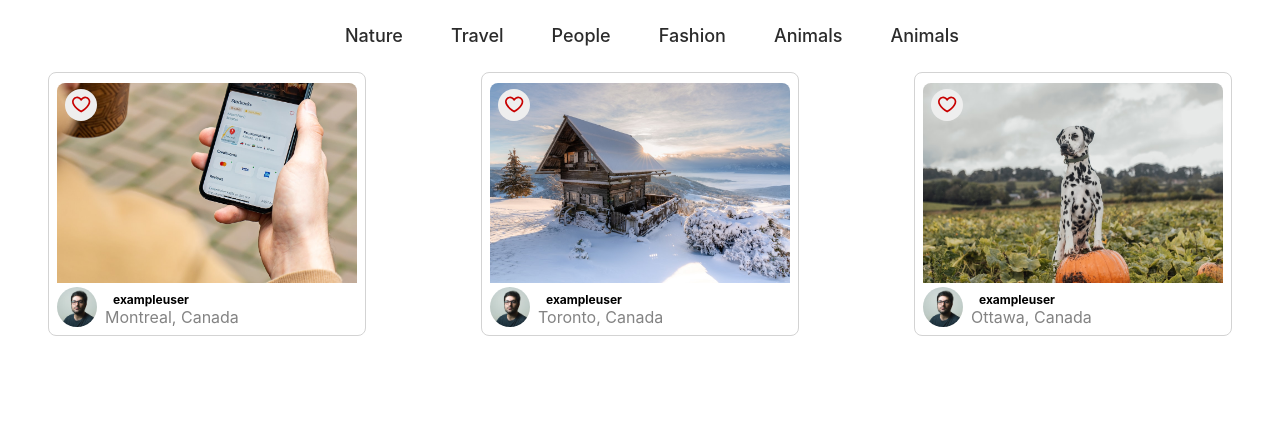
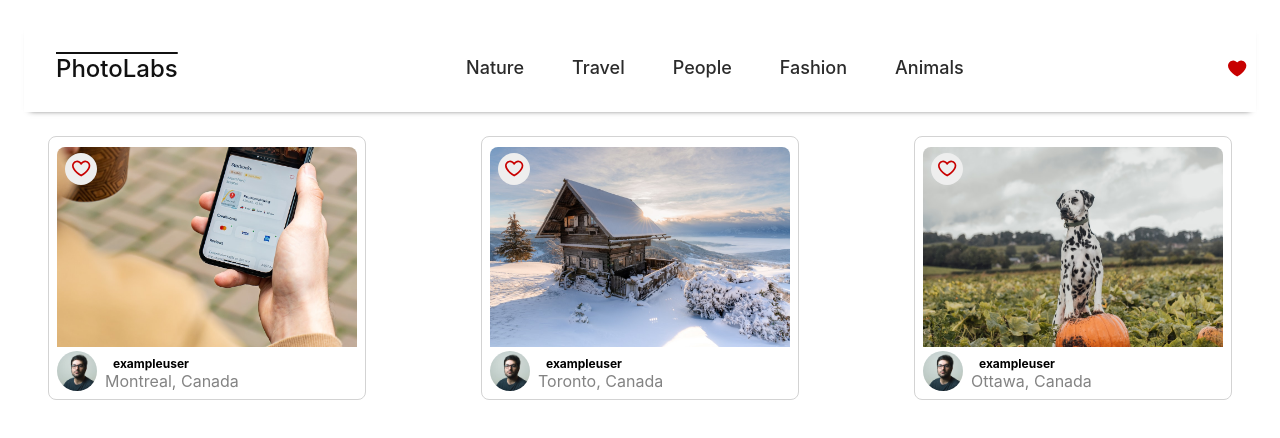
Before and after one commit to Jaidenpearson/photoLabs, a React (Create React App) app in the folder frontend/: page / in a window 1280 px wide. Shown: the top 438 px of the page. Built offline with nearby package versions, Linux system fonts and the light colour scheme; the HTML template or start-up script is replaced by a standard one.

Commit message:
created top Navbar

```diff
--- a/frontend/src/App.jsx
+++ b/frontend/src/App.jsx
@@ -2,13 +2,14 @@ import React from 'react';
 import PhotoList from 'components/PhotoList';
 import './App.scss';
 import TopicList from 'components/TopicList';
+import TopNavigation from 'components/TopNavigationBar';
 
 // Note: Rendering a single component to build components in isolation
 const App = () => {
 
   return (
     <div className="App">
-      <TopicList />
+      <TopNavigation />
       <PhotoList />
     </div>
   );
--- a/frontend/src/components/TopNavigationBar.jsx
+++ b/frontend/src/components/TopNavigationBar.jsx
@@ -1,4 +1,6 @@
 import React from 'react';
+import TopicList from './TopicList';
+import FavIcon from './FavIcon';
 
 import '../styles/TopNavigationBar.scss'
 
@@ -6,6 +8,8 @@ const TopNavigation = () => {
   return (
     <div className="top-nav-bar">
       <span className="top-nav-bar__logo">PhotoLabs</span>
+      <TopicList />
+      <FavIcon selected={"True"}/>
     </div>
   )
 }
--- a/frontend/src/mocks/topics.js
+++ b/frontend/src/mocks/topics.js
@@ -23,11 +23,6 @@ const topics = [
     "id": "5",
     "slug": "topic-5",
     "title": "Animals"
-  },
-  {
-    "id": "6",
-    "slug": "topic-5",
-    "title": "Animals"
   }
 ];
 
```
